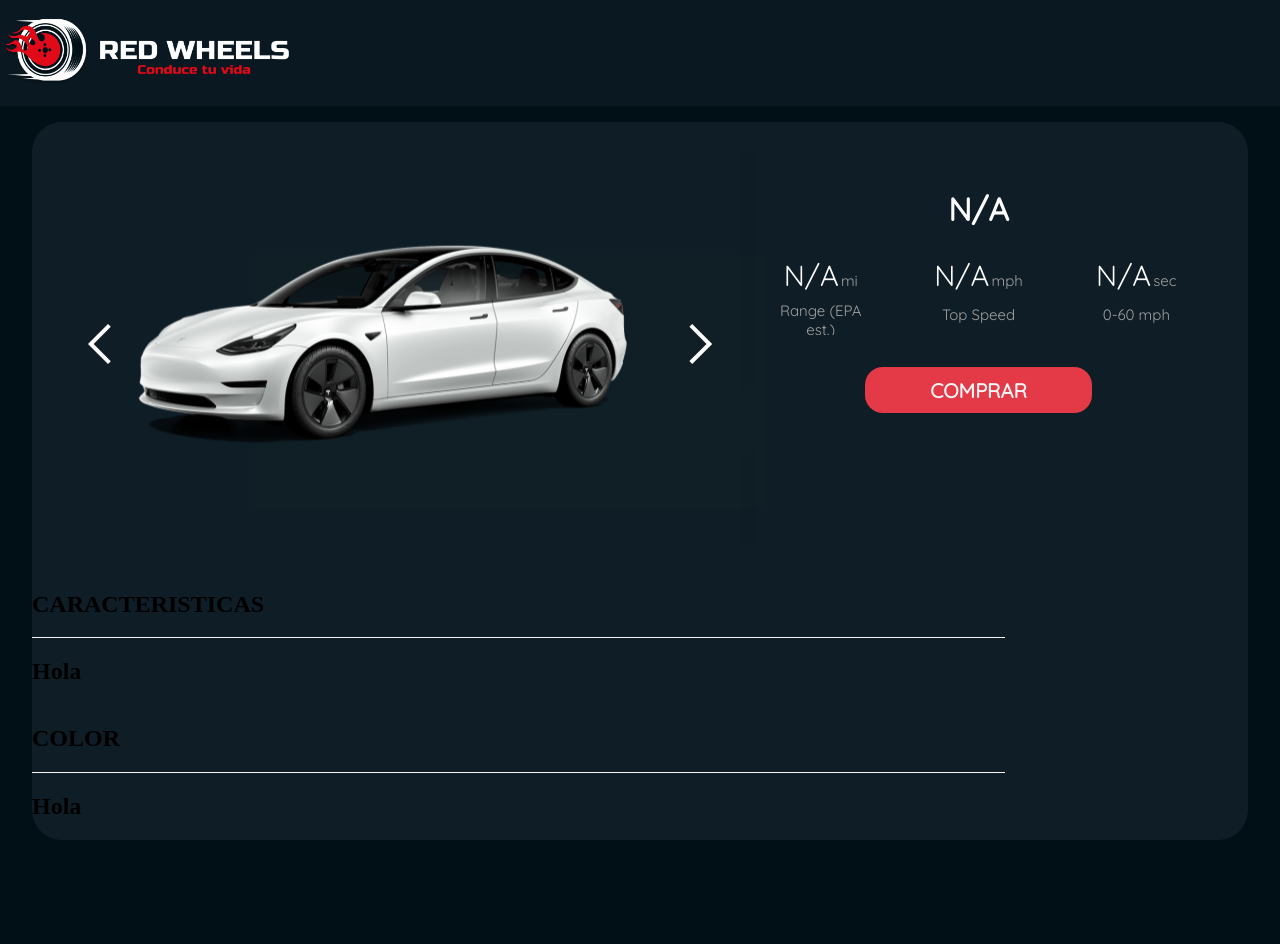
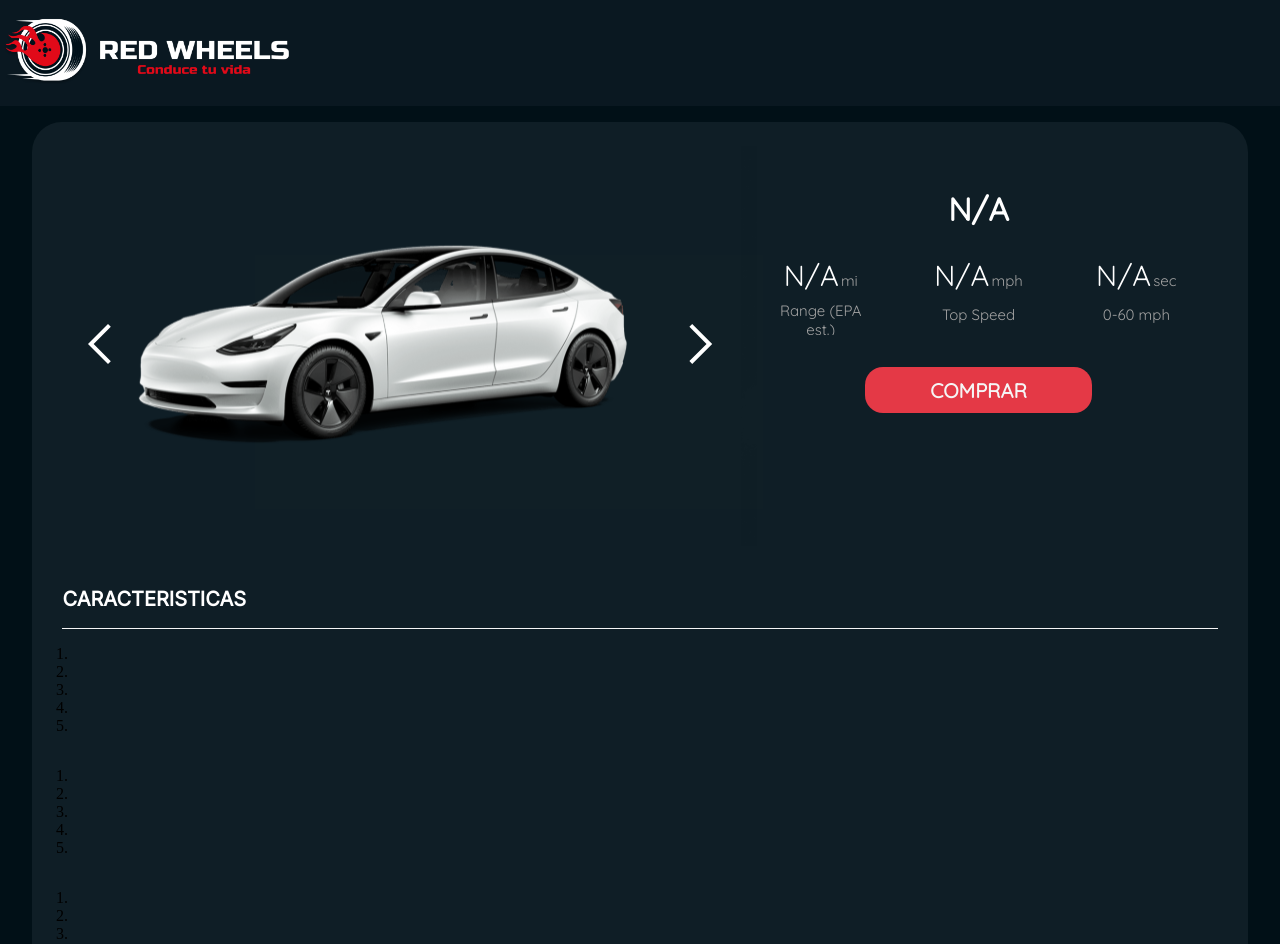
Before and after one commit to CriistiianDM/Red-wheels, a React (Vite) app: page /view-product in a window 1280 px wide. Shown: the top 944 px of the page. Before the commit the page ends 840 px from the top, so only its background shows below. Built offline with nearby package versions, Linux system fonts and the light colour scheme.

Commit message:
Ah en pantallas grandes hay que ajustar los estilos

```diff
--- a/src/components/pages/ViewProduct.jsx
+++ b/src/components/pages/ViewProduct.jsx
@@ -7,7 +7,7 @@ import Personalization from '../viewproduct/Personalization';
 import Hr from '../viewproduct/Hr';
 
 //RUTE IMG
-const IMAGES = Object.freeze([
+const IMAGES = ([
     {
         img_: '/src/assets/carrusel_img/view_product/1.svg',
         alt_: '1_',
@@ -25,6 +25,27 @@ const IMAGES = Object.freeze([
     }
 ]);
 
+
+const characteristics = [
+    '',
+    '',
+    '',
+    '',
+    '',
+    '',
+    '',
+    '',
+    '',
+    '',
+    '',
+    '',
+    '',
+    '',
+    '',
+    '',
+    ''
+]
+
 /**
  *
  * @returns
@@ -39,7 +60,7 @@ const ViewProduct = ({
           <nav className="_container_product_view">
             <DestailsPrimary data_img={IMAGES} />
             <Hr name_product="CARACTERISTICAS" />
-            <Characteristics />
+            <Characteristics data_product_selected={characteristics} />
             <Hr name_product="COLOR" />
             <Personalization />
           </nav>
--- a/src/components/viewproduct/Characteristics.jsx
+++ b/src/components/viewproduct/Characteristics.jsx
@@ -4,11 +4,53 @@ import React from 'react';
 /**
   * @returns Component ViewProduct
 */
-const Characteristics = () => {
+const Characteristics = ({
+    data_product_selected
+}) => {
 
+    //useState
+    const [characteristics, setCharacteristics] = React.useState([]);
+    const data_init = ['','',''];
+    let lim_sup = 0;
+    let lim_inf = 0;
+
+    //useEffect
+    React.useEffect(() => {
+
+      setCharacteristics((data_product_selected? data_product_selected : []));
+
+    }, [])
+
+    //todo: Tiene un costo computacional de O(3n)
+    //render
     return (
         <>
-          <h1>Hola</h1>
+          <div className='_container_characteristics_view'>
+              {
+                 data_init.map((e,index__) => {
+                  lim_sup += 5;
+                  lim_inf += index__ === 0 ? 0 : 5;
+                    return (
+                        <ol key={index__}>
+                            {
+                                characteristics.map((item, index) => {
+
+                                  if (index < lim_sup && index >= lim_inf) {
+                                      return (
+                                        <li key={index}>
+                                            <span>{item}</span>
+                                        </li>
+                                      )
+                                  }
+
+                                })
+                            }
+                        </ol>
+                    )
+
+                 })
+              }
+          </div>
         </>
     )
 
--- a/src/styles/GeneralDesktop.css
+++ b/src/styles/GeneralDesktop.css
@@ -352,7 +352,7 @@ div._img_circle img {
 }
 
 .border-bottom_ {
-    width: 80%;
+    width: 95%;
     border-bottom: 1px solid var(--color-primary-background);
 }
 
@@ -475,6 +475,32 @@ div._item > label span {
     font-size: 20px;
 }
 
+._container_hr {
+    display: grid;
+    place-items: center;
+    width: -webkit-fill-available;
+}
+
+._container_hr h1 {
+    width: 95%;
+    text-align: left;
+    font-family: 'Inter', sans-serif;
+    font-style: normal;
+    font-weight: 700;
+    font-size: 20px;
+    line-height: 24px;
+    color: var(--color-white);
+}
+
+._container_characteristics_view {
+    display: grid;
+    grid-auto-rows: auto;
+    height: auto;
+    min-height: 10em;
+    width: 95%;
+}
+
+
 /*
    Variables Css
 */
--- a/src/styles/general_.css
+++ b/src/styles/general_.css
@@ -2,6 +2,7 @@
     Font
 */
 @import url('https://fonts.googleapis.com/css2?family=Quicksand&display=swap');
+@import url('https://fonts.googleapis.com/css2?family=Inter&display=swap');
 
 html,body {
     padding: unset;
@@ -20,3 +21,26 @@ html,body {
     width: 100%;
     overflow: hidden;
 }
+
+/*
+ * Scrollbar General
+*/
+::-webkit-scrollbar {
+    display: initial;
+    width: auto;
+}
+
+::-webkit-scrollbar-track {
+    background-color: transparent;
+}
+
+::-webkit-scrollbar-thumb {
+    background-color: #d6dee1;
+    border-radius: 20px;
+    border: 6px solid transparent;
+    background-clip: content-box;
+}
+
+::-webkit-scrollbar-thumb:hover {
+    background-color: #a8bbbf;
+}
```
